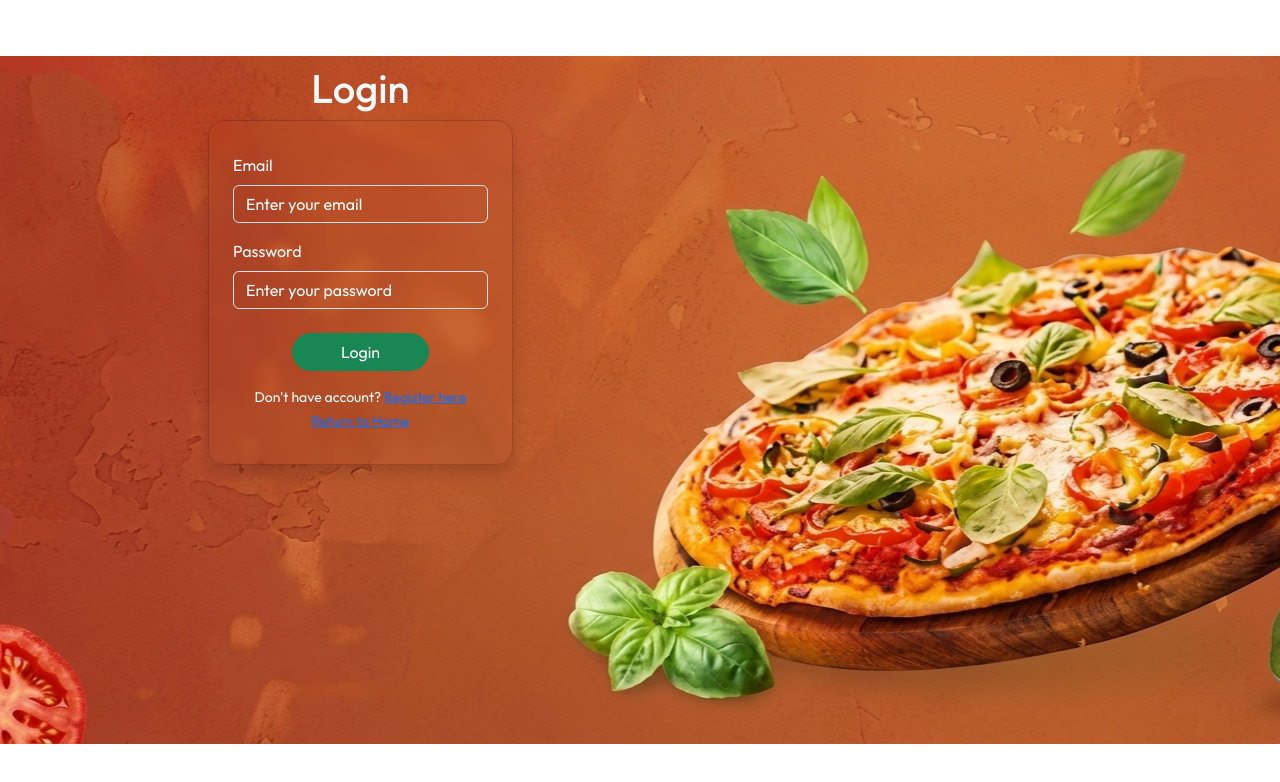
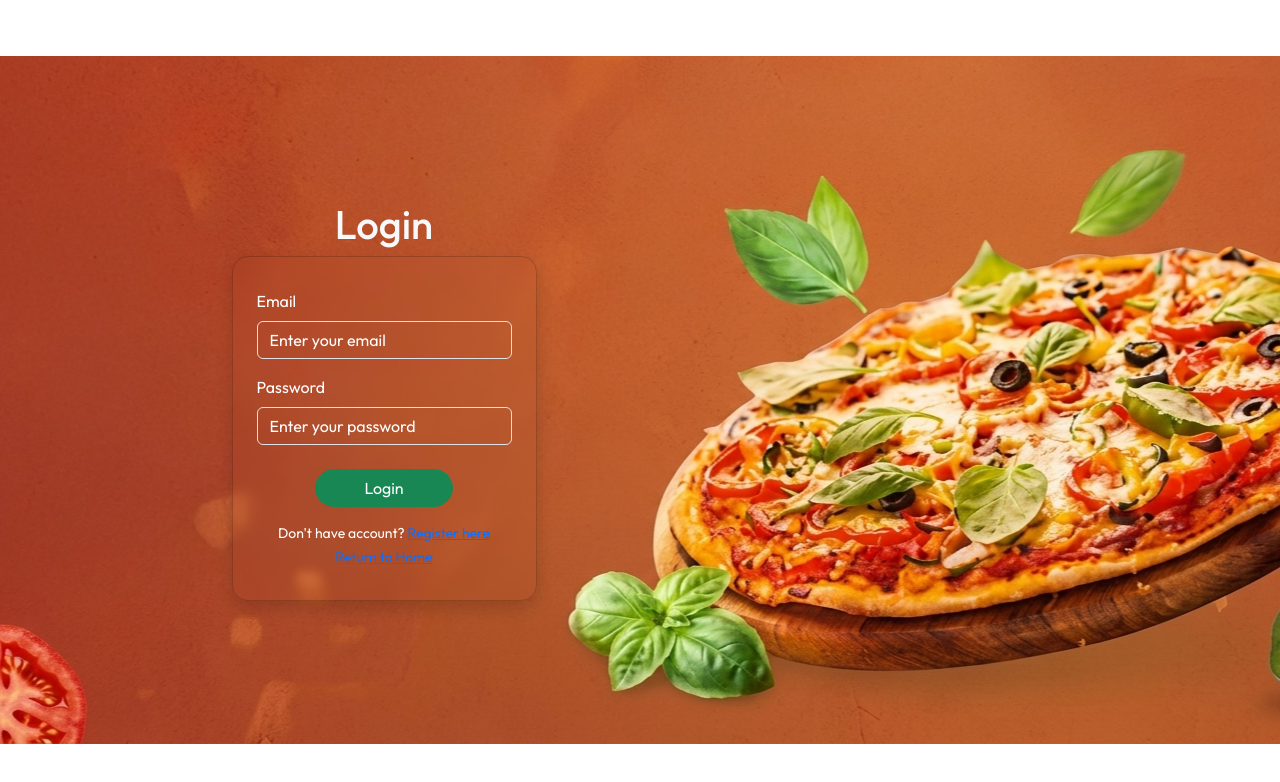
Before and after one commit to vaibhav-velhal/just-pizza-react, a React (Vite) app: page /login in a window 1280 px wide. Shown: the top 782 px of the page. Built offline with nearby package versions, Linux system fonts and the light colour scheme; no server answers.

Commit message:
login page style updated

```diff
--- a/src/pages/Login/Login.css
+++ b/src/pages/Login/Login.css
@@ -1,11 +1,13 @@
 .login-page {
-    min-height: 100vh;
+    height: 100vh;
     background: url("./../../../public/pizza-login-image.jpg") no-repeat center center;
+    display: flex;
+    justify-content: center;
+    align-items: center;
 }
 
 .login-page .login-container {
-    margin-top: 4rem;
-    margin-left: 13rem;
+    margin-right: 40%;
 }
 
 .login-page .card {
@@ -31,3 +33,11 @@
 .login-page .login-button .btn:hover {
     text-decoration: underline;
 }
+
+
+/* Media Queries */
+@media (max-width: 767px) {
+    .login-page .login-container {
+        margin-right: 0;
+    }
+}
--- a/src/pages/Login/Login.jsx
+++ b/src/pages/Login/Login.jsx
@@ -36,7 +36,7 @@ function Login() {
 
     return(
         <main>
-            <div className="login-page d-flex">
+            <div className="login-page">
                 <div className="login-container">
                     <h1 className="text-center text-light">Login</h1>
                     <form
```
Also changed, not shown: public/pizza-login-image.jpg.
